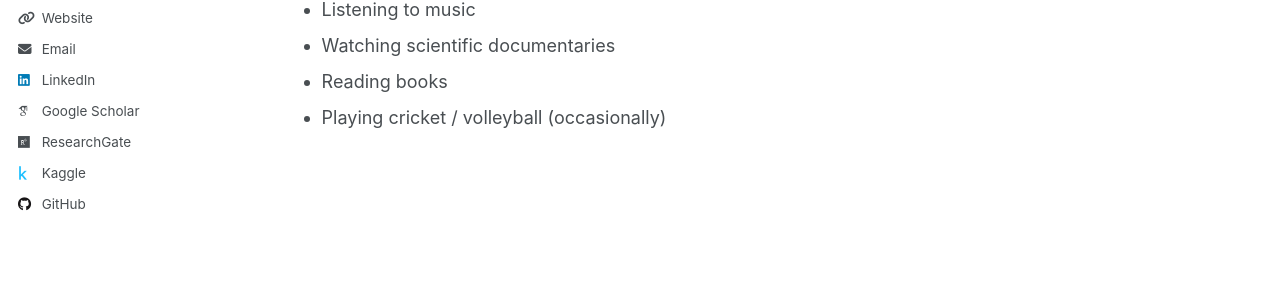
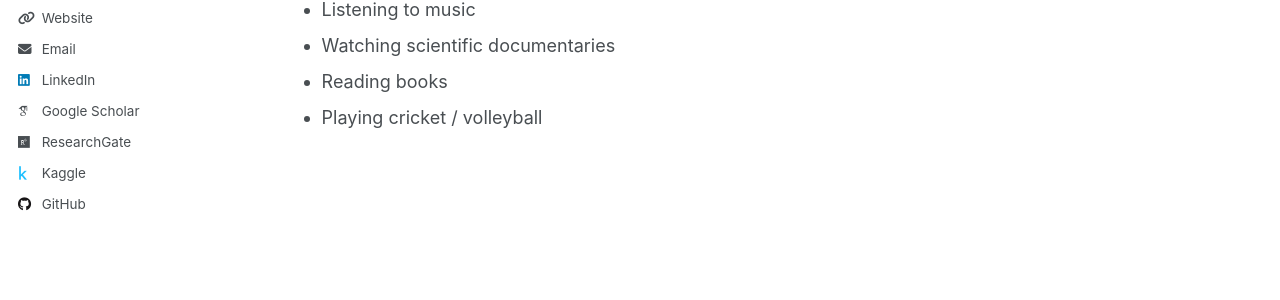
Before and after one commit to MuhammadFaizan99/MuhammadFaizan99.github.io, a Jekyll site: the page built from _pages/more.md, in a window 1280 px wide and 900 px high, scrolled down 650 px. Shown: the part 425-725 px from the top of the window. Built offline with Jekyll 4.4.1, drawn with Linux system fonts in a browser that asks for light colours; some web fonts are replaced; a script that is not in the unit is left out.

Commit message:
Update more.md

```diff
--- a/_pages/more.md
+++ b/_pages/more.md
@@ -39,4 +39,4 @@ redirect_from:
 - Listening to music
 - Watching scientific documentaries
 - Reading books
-- Playing cricket / volleyball (occasionally)
+- Playing cricket / volleyball
```
